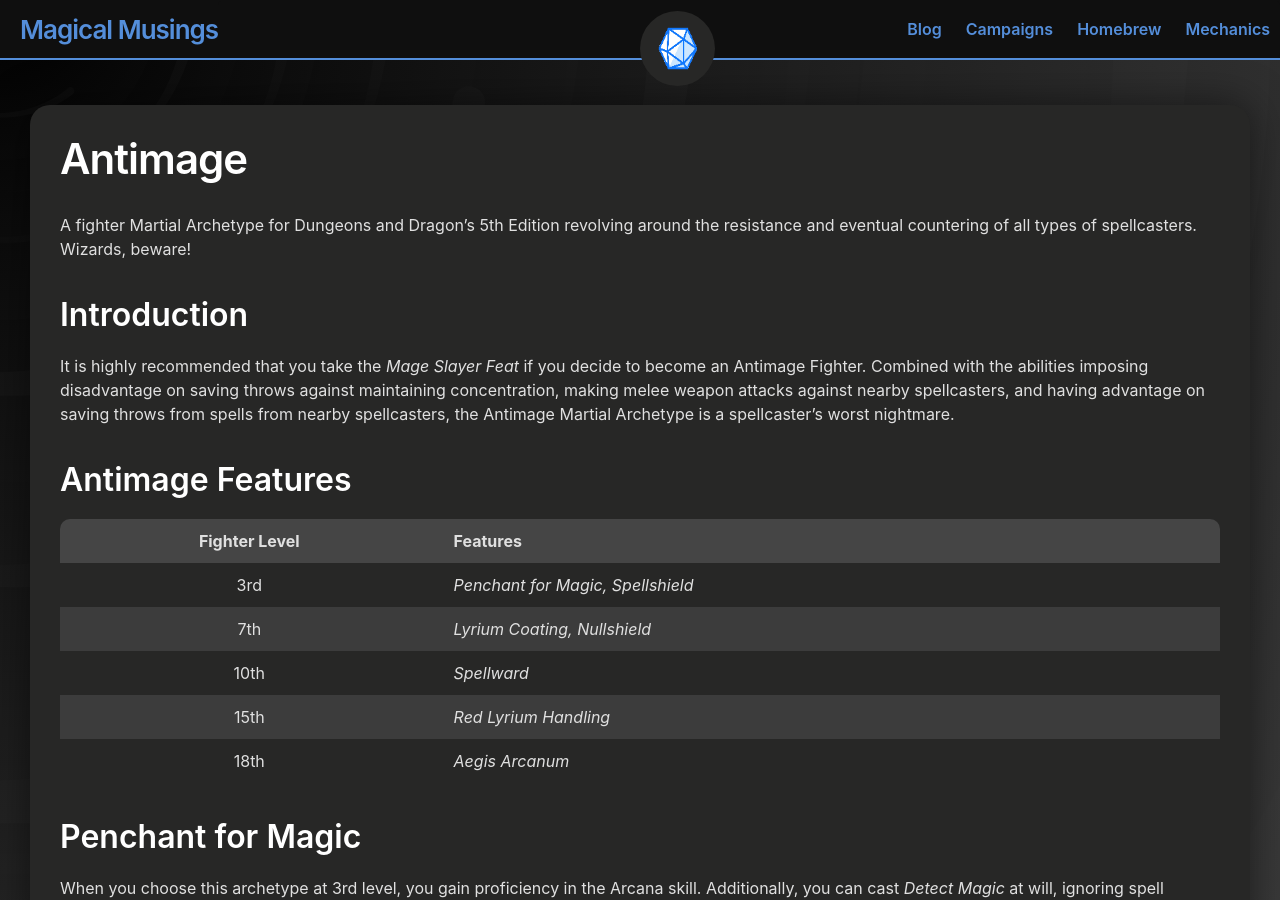
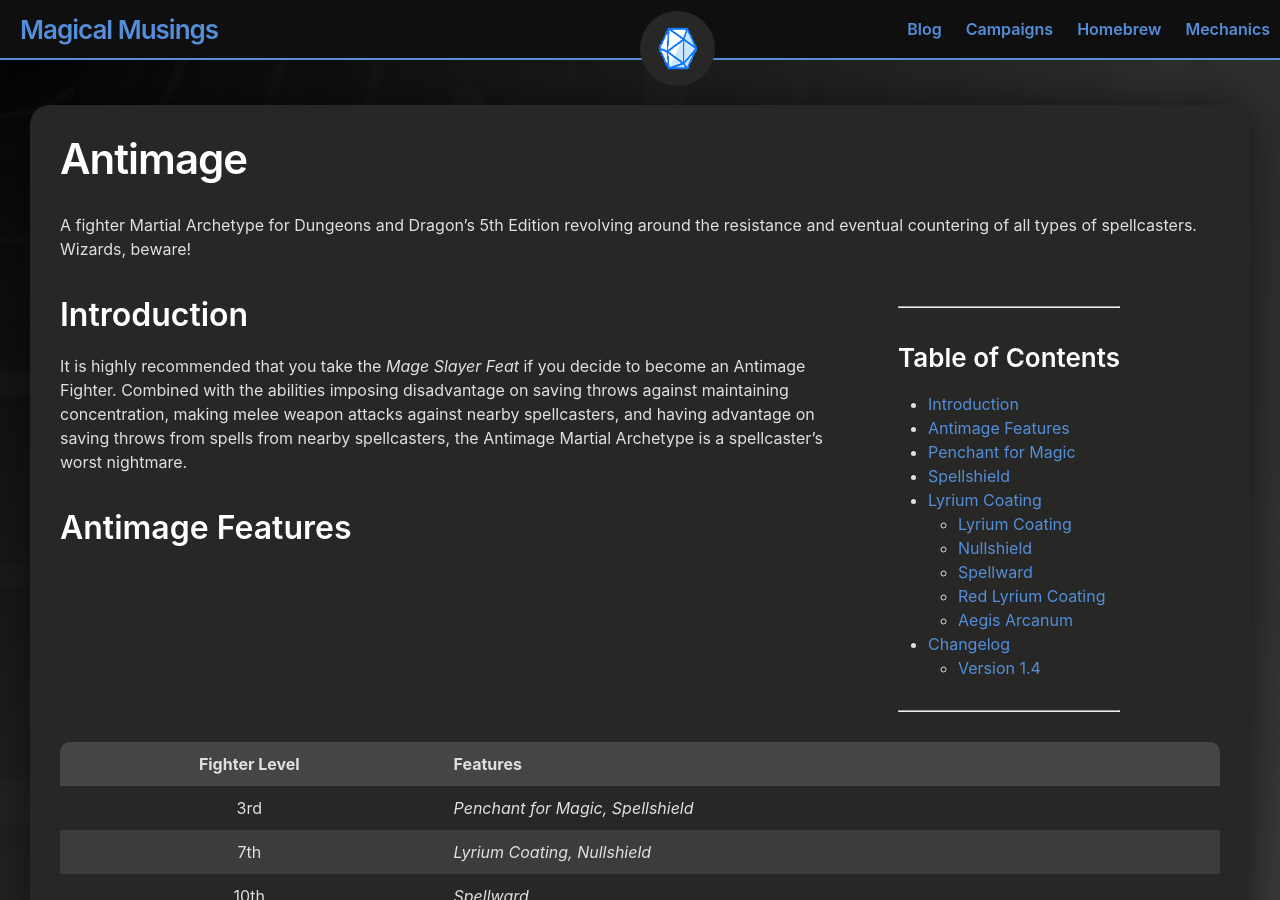
Before and after one commit to andersthemagi/magicalmusings.github.io, a Jekyll site: the page built from _posts/homebrew/2020-10-08-antimage.md, in a window 1280 px wide and 900 px high. Built offline with Jekyll 4.4.1, drawn with Linux system fonts in a browser that asks for light colours.

Commit message:
Update 2020-10-08-antimage.md

```diff
--- a/_posts/homebrew/2020-10-08-antimage.md
+++ b/_posts/homebrew/2020-10-08-antimage.md
@@ -7,6 +7,16 @@
 ---
 
 A fighter Martial Archetype for Dungeons and Dragon's 5th Edition revolving around the resistance and eventual countering of all types of spellcasters. Wizards, beware!
+
+<div class="toc" style="float: right; margin-left: 50px; margin-right: 100px">
+
+<hr style="margin-bottom: 20px;">
+### Table of Contents
+{:.no_toc}
+* TOC
+{:toc}
+<hr>
+</div>
 
 ## Introduction
 
```
